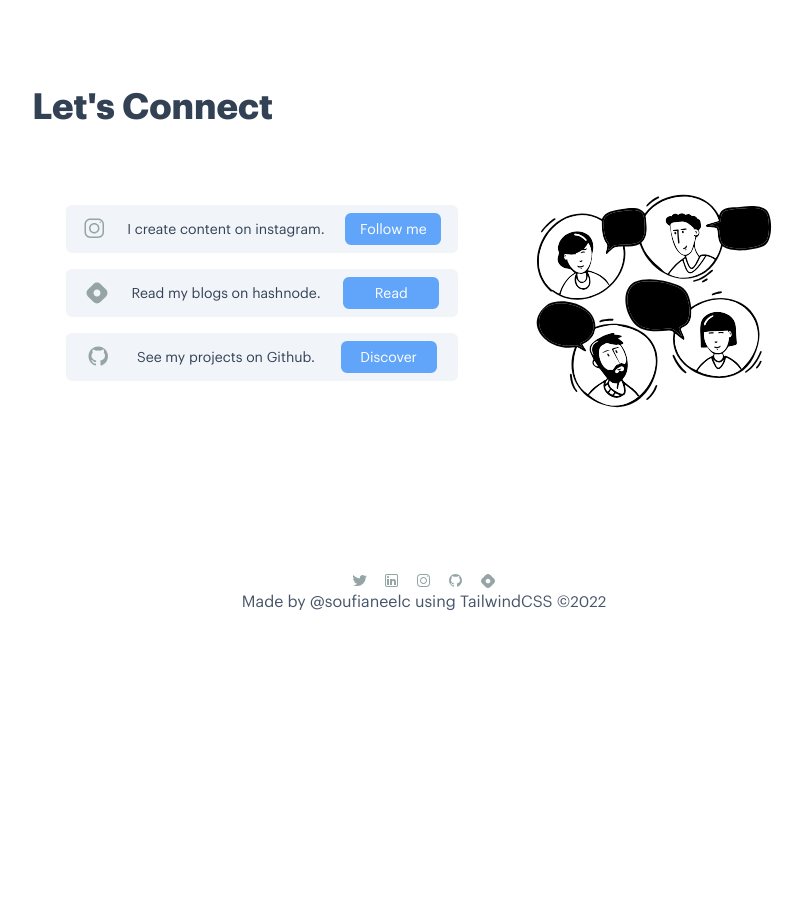
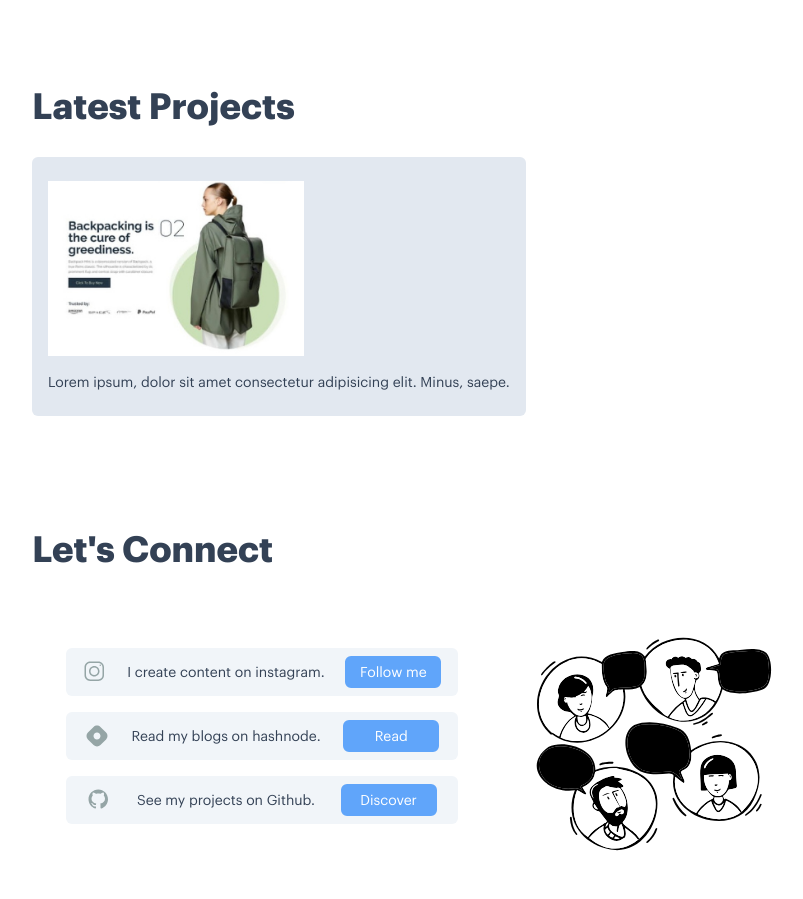
Before and after one commit to Soufianeelc/personal-website-v1, a website: page index.html in a window 1280 px wide. Shown: the part 1118-2017 px from the top of the page, without its empty margins (216-1019 px from the left). Before the commit the page ends 1755 px from the top, so only its background shows below. Drawn offline with Linux system fonts and the light colour scheme; files whose address does not match are found by name.

Commit message:
add projects section

```diff
--- a/index.html
+++ b/index.html
@@ -105,7 +105,29 @@
     </section>
 
     <!--******************************************************************************************-->
+<section>
+    <div class="container mx-auto md:px-24 space-y-8 py-6  mt-16 px-2  text-slate-700">
 
+        <h1 class="font-graphikBold text-4xl dark:text-white">Latest Projects</h1>
+
+        <div class="flex flex-col md:flex-row">
+            <div class="bg-slate-200 px-4 py-6 rounded-md flex flex-col justify-center space-y-4">
+                <div id="item1" class="w-64 rounded-xl">
+                    <img src="./img/screensht1.png" alt="">
+                </div>
+                <p class="font-graphikRegular text-sm"">Lorem ipsum, dolor sit amet consectetur adipisicing elit. Minus, saepe.</p>
+            </div>
+
+
+        </div>
+
+
+
+    </div>
+</section>
+
+
+    <!--******************************************************************************************-->
     <!--Let's connect -->
     <section id="contact">
         <div class="container mx-auto md:px-24 space-y-8 py-6  mt-16 px-2  text-slate-700">
@@ -144,9 +166,9 @@
     <!--Footer-->
     <footer>
         <div
-            class="container flex justify-center items-center flex-col mx-auto px-6 py-6  text-slate-600 font-graphikRegular mt-6 md:mt-24 dark:text-white">
+            class="container md:flex-row-reverse flex justify-center items-center flex-col mx-auto px-6 py-6  text-slate-600 font-graphikRegular mt-6 md:mt-24 dark:text-white">
 
-            <div class="flex space-x-4">
+            <div class="flex space-x-4 mx-4">
                 <div>
                     <a target="_blank" href="https://twitter.com/soufianeelc">
                         <img src="./img/icons8-twitter.svg" alt="">
--- a/input.css
+++ b/input.css
@@ -61,3 +61,6 @@
 .theme-switch{
     @apply flex p-3 w-12 font-graphikRegular rounded-md justify-center text-white hover:text-white;
 }
+#item1{
+    background-image: url(./img/075-team-communication.svg);
+}
```
Also changed, not shown: img/screensht1.png (added), styles/style.css.
